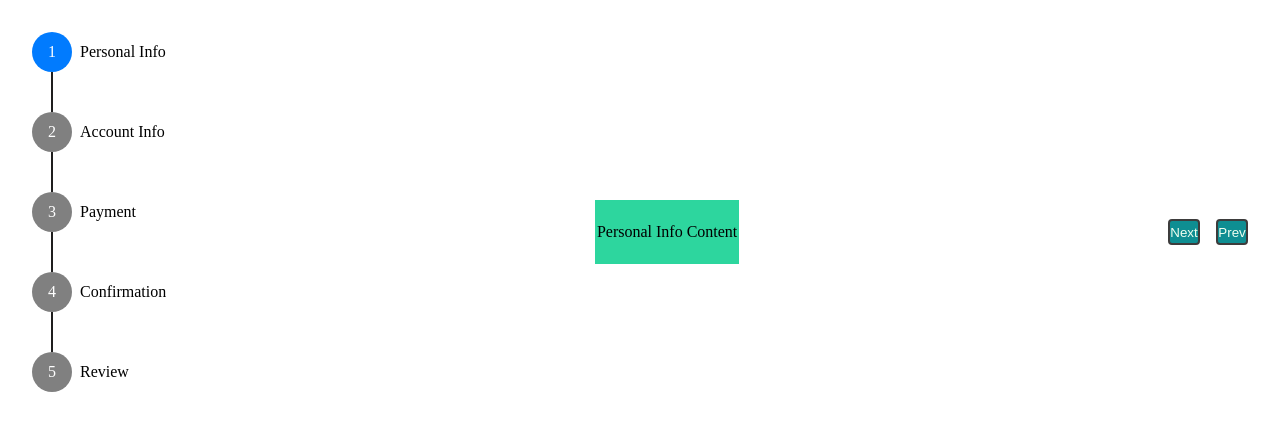
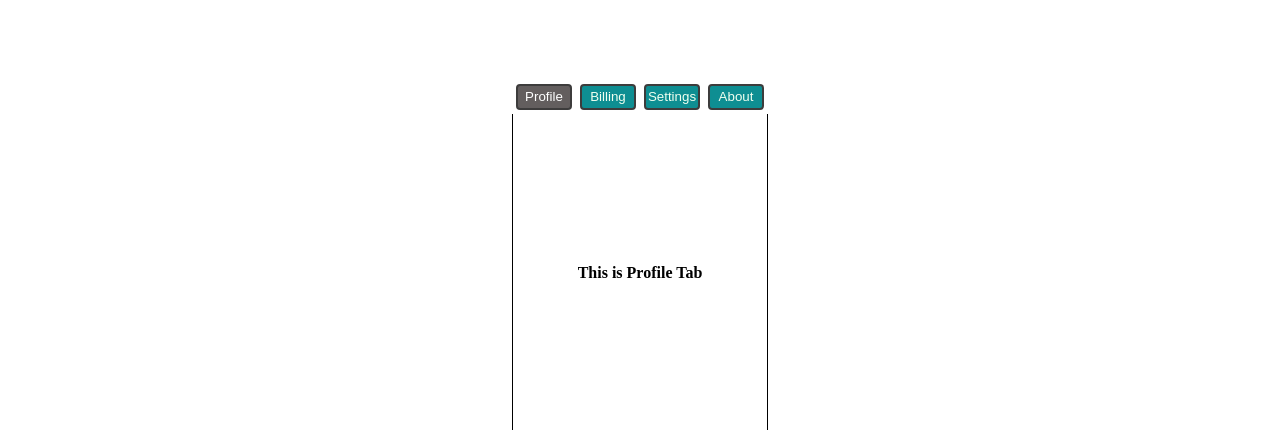
Before and after one commit to AmanYadav1419/Reactjs-30-PlusProblems, a React (Vite) app: page / in a window 1280 px wide. Shown: the top 430 px of the page. Built offline with nearby package versions, Linux system fonts and the light colour scheme.

Commit message:
added 34th Problem

```diff
--- a/src/App.jsx
+++ b/src/App.jsx
@@ -37,6 +37,7 @@ import React from "react";
 // import FAQ from "./components/31th-Probem/FAQ";
 // import { OTP } from "./components/32th-Problem/OTPcreation";
 import Stepper from "./components/33th-Problem/Stepper";
+import Tabs from "./components/34th-Problem/Tabs";
 
 // it should for 15th and 16th problem as props
 // const listofNames = [
@@ -165,7 +166,10 @@ function App() {
       {/* <OTP /> */}
 
       {/* 33th Problem */}
-      <Stepper />
+      {/* <Stepper /> */}
+
+      {/* 34th Problem */}
+      <Tabs />
     </div>
   );
 }
--- /dev/null
+++ b/src/components/34th-Problem/Tabs.jsx
@@ -0,0 +1,30 @@
+import React, { useState } from "react";
+
+import tabsData from "./tabsData";
+
+import "./tabs.css";
+
+const Tabs = () => {
+  const [currentTabIndex, setCurrentTabIndex] = useState(0);
+
+  return (
+    <div className="tabs">
+      <div className="tabs__container">
+        {tabsData.map((item, index) => {
+          return (
+            <button
+              className={`${currentTabIndex === index ? "active" : ""}`}
+              onClick={() => setCurrentTabIndex(index)}
+              key={item.label}
+            >
+              {item.label}
+            </button>
+          );
+        })}
+        <div className="tabs__content">{tabsData[currentTabIndex].content}</div>
+      </div>
+    </div>
+  );
+};
+
+export default Tabs;
--- /dev/null
+++ b/src/components/34th-Problem/tabs.css
@@ -0,0 +1,37 @@
+* {
+  margin: 0;
+  padding: 0;
+  box-sizing: border-box;
+}
+
+body {
+  height: 100vh;
+  width: 100vw;
+  margin-top: 5rem;
+}
+
+.tabs {
+  display: flex;
+  align-items: center;
+  justify-content: center;
+}
+
+.tabs__content {
+  width: 16rem;
+  height: 20rem;
+  border: 1px solid black;
+  border-top: none;
+  display: flex;
+  align-items: center;
+  justify-content: center;
+}
+
+.tabs__container button {
+  margin: 4px;
+  width: 3.5rem;
+}
+
+.active {
+    background-color: rgb(99, 94, 94);
+    color: white;
+}
--- /dev/null
+++ b/src/components/34th-Problem/tabsData.jsx
@@ -0,0 +1,38 @@
+// this represents all the tabs data need to be present, on ui
+
+const tabsData = [
+  {
+    label: "Profile",
+    content: (
+      <div>
+        <strong>This is Profile Tab</strong>
+      </div>
+    ),
+  },
+  {
+    label: "Billing",
+    content: (
+      <div>
+        <strong>This is Dashboard Tab</strong>
+      </div>
+    ),
+  },
+  {
+    label: "Settings",
+    content: (
+      <div>
+        <strong>This is Settings Tab</strong>
+      </div>
+    ),
+  },
+  {
+    label: "About",
+    content: (
+      <div>
+        <strong>This is About Tab</strong>
+      </div>
+    ),
+  },
+];
+
+export default tabsData;
```
